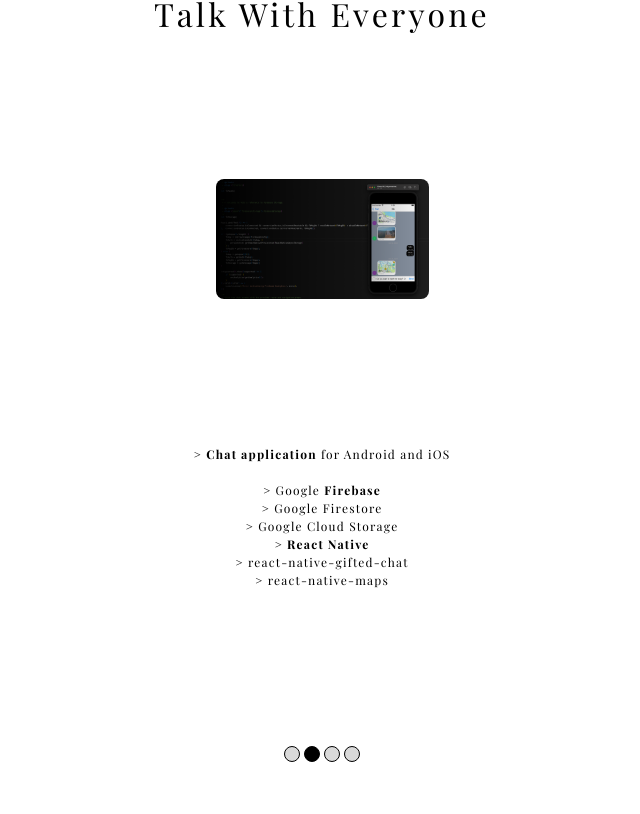
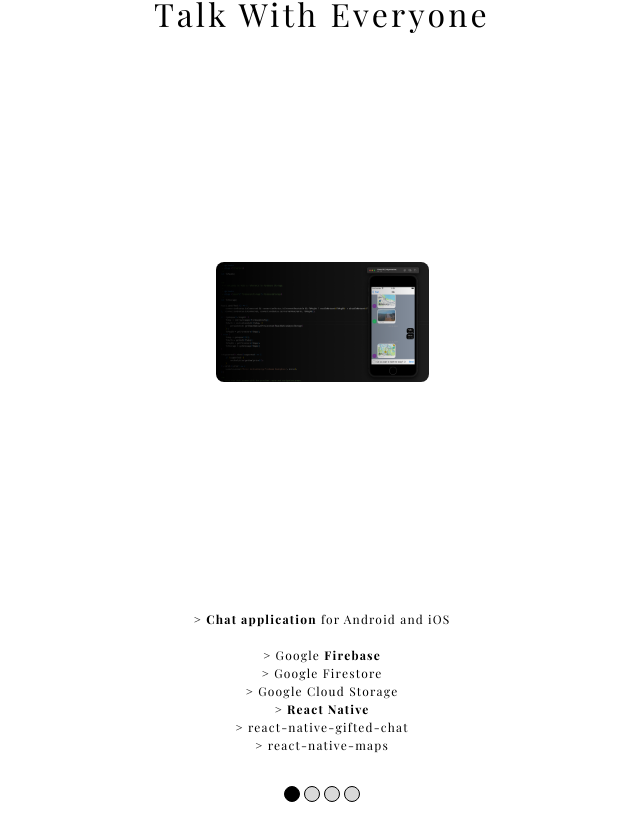
Before and after one commit to freshmozart1/portfolio, a React (Create React App) app: page / in a window 1280 px wide. Shown: the part 826-1640 px from the top of the page, without its empty margins (318-958 px from the left). Before the commit the page ends 1600 px from the top, so only its background shows below. Built offline with nearby package versions, Linux system fonts and the light colour scheme.

Commit message:
Added new component Navigation

```diff
--- a/src/App.tsx
+++ b/src/App.tsx
@@ -3,6 +3,7 @@ import About from './components/About.tsx';
 import './App.scss';
 import Project from './components/Project.tsx';
 import TweHeaderPath from './assets/twe_header.png';
+import Navigation from './components/Navigation.tsx';
 
 function App() {
   return (
@@ -17,6 +18,7 @@ function App() {
         &gt; react-native-gifted-chat<br />
         &gt; react-native-maps
       </Project>
+      <Navigation />
     </div>
   );
 }
--- a/src/components/About.tsx
+++ b/src/components/About.tsx
@@ -110,12 +110,6 @@ const About = () => {
                 &gt; <b>Certified</b> Full-Stack developer<br /><br />
                 &gt; Worked as a <b>contractor</b> for a online marketing agency
             </div>
-            <div className='navigation'>
-                <div className='ellipse_filled'></div>
-                <div className="ellipse"></div>
-                <div className="ellipse"></div>
-                <div className="ellipse"></div>
-            </div>
         </div>
     );
 };
--- /dev/null
+++ b/src/components/Navigation.tsx
@@ -0,0 +1,14 @@
+import React from 'react';
+
+const Navigation = () => {
+    return (
+        <div className='navigation'>
+            <div className='ellipse_filled'></div>
+            <div className="ellipse"></div>
+            <div className="ellipse"></div>
+            <div className="ellipse"></div>
+        </div>
+    );
+};
+
+export default Navigation;
--- a/src/components/Project.tsx
+++ b/src/components/Project.tsx
@@ -19,12 +19,6 @@ const Project = ({ className, projectName, projectImagePath, children }: Project
             <div className='textContent text-center'>
                 {children}
             </div>
-            <div className='navigation'>
-                <div className='ellipse'></div>
-                <div className="ellipse_filled"></div>
-                <div className="ellipse"></div>
-                <div className="ellipse"></div>
-            </div>
         </div>
     );
 };
```
